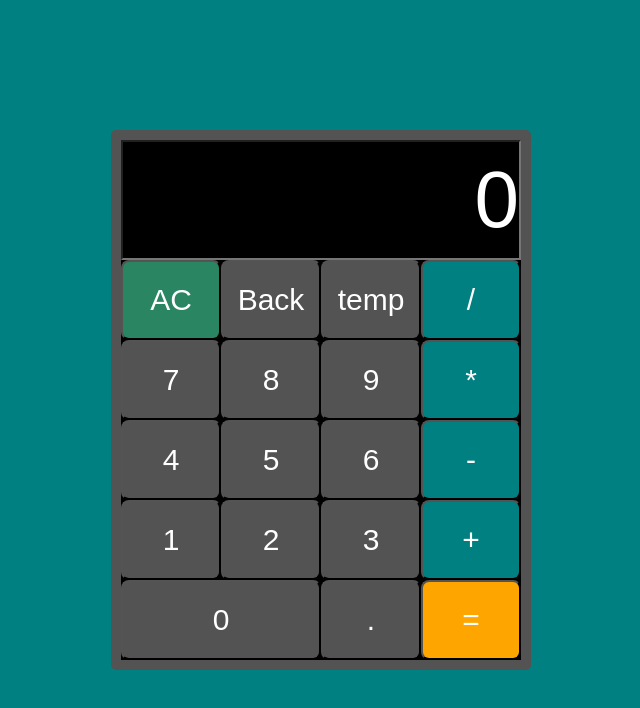
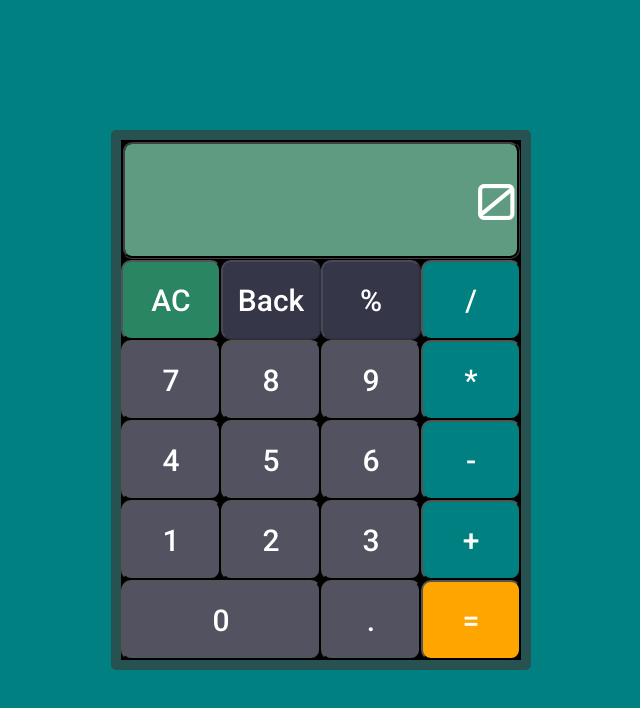
Before and after one commit to jufu87/Calculator, a plain HTML site: page index.html in a window 1280 px wide. Shown: the whole page, without its empty margins (319-959 px from the left). Drawn offline with Linux system fonts and the light colour scheme.

Commit message:
Add CSS stylings including hover effects

```diff
--- a/index.css
+++ b/index.css
@@ -3,11 +3,12 @@
     list-style: none;
     margin: 0;
     padding: 0;
-    /* font-family: "Permanent Marker", cursive;
-    font-weight: 400;
-    font-style: normal; */
     font-size: 30px;
     color: white;
+    font-family: "Roboto", sans-serif;
+    font-weight: 500;
+    font-style: normal;
+
 }
 
 body {
@@ -20,12 +21,9 @@ body {
 
 .container {
     display: grid;
-    grid-template-rows: 60px 60px 80px 80px 80px 80px 80px ;
+    grid-template-rows: 60px 60px 80px 80px 80px 80px 80px;
     grid-template-columns: 100px 100px 100px 100px;
-    /* position: absolute;
-    top: 50%;
-    left: 50%; */
-    border: 10px solid rgb(83, 83, 83);
+    border: 10px solid rgb(40, 82, 82);
     border-radius: 5px;
     background-color: black;
 
@@ -35,15 +33,21 @@ body {
     grid-row: 1 / 3;
     grid-column: 1 / 5;
     text-align: right;
-    font-size: 80px;
-    background-color: black;
+    font-size: 50px;
+    background-color: rgb(94, 155, 129);
+    border: 3px groove rgb(63, 63, 63);
+    border-radius: 10px;
+    margin: 1px;
     color: white;
+    font-family: "Orbitron", sans-serif;
+    font-optical-sizing: auto;
+    font-weight: 400;
+    font-style: normal;
 }
 
 button {
-    background-color: rgb(83, 83, 83);
-    border-radius: 8px;
-
+    background-color: rgb(82, 82, 97);
+    border-radius: 10px;
 }
 
 #btn-0 {
@@ -77,10 +81,9 @@ button {
     grid-column: 3 / 4;
 }
 
- #btn-add {
+#btn-add {
     grid-row: 6 / 7;
     grid-column: 4 / 5;
-    background-color: teal;
 }
 
 #btn-4 {
@@ -101,7 +104,6 @@ button {
 #btn-subtract {
     grid-row: 5 / 6;
     grid-column: 4 / 5;
-    background-color: teal;
 }
 
 #btn-7 {
@@ -122,7 +124,6 @@ button {
 #btn-multiply {
     grid-row: 4 / 5;
     grid-column: 4 / 5;
-    background-color: teal;
 }
 
 #btn-clear {
@@ -134,15 +135,44 @@ button {
 #btn-back {
     grid-row: 3 / 4;
     grid-column: 2 / 3;
+
 }
 
 #btn-temp {
     grid-row: 3 / 4;
     grid-column: 3 / 4;
+
 }
 
 #btn-divide {
     grid-row: 3 / 4;
     grid-column: 4 / 5;
+}
+
+#btn-clear:hover {
+    background-color: rgb(51, 102, 85);
+}
+
+.top-buttons {
+    background-color: rgb(54, 54, 73);
+}
+
+.top-buttons:hover {
+    background-color: rgb(82, 82, 97);
+}
+
+.numbers:hover {
+    background-color: rgb(54, 54, 73);
+}
+
+.operators {
     background-color: teal;
 }
+
+.operators:hover {
+    background-color: rgb(0, 97, 97);
+}
+
+#btn-equals:hover {
+    background-color: rgb(170, 111, 0);
+}
--- a/index.html
+++ b/index.html
@@ -1,36 +1,43 @@
 <!DOCTYPE html>
 <html lang="en">
+
 <head>
     <meta charset="UTF-8">
     <meta name="viewport" content="width=device-width, initial-scale=1.0">
     <title>Calculator</title>
     <link rel="stylesheet" href="index.css">
     <script src="index.js" defer></script>
+    <link rel="preconnect" href="https://fonts.googleapis.com">
+    <link rel="preconnect" href="https://fonts.gstatic.com" crossorigin>
+    <link href="https://fonts.googleapis.com/css2?family=Orbitron&display=swap" rel="stylesheet">
+    <link href="https://fonts.googleapis.com/css2?family=Orbitron:wght@500&family=Roboto:wght@500&display=swap" rel="stylesheet">
 </head>
+
 <body>
     <div class="container">
         <input type="text" id="result" value="">
 
         <button id="btn-clear">AC</button>
-        <button id="btn-back">Back</button>
-        <button id="temp">temp</button>
-        <button id="btn-divide">/</button>
-        <button id="btn-9">9</button>
-        <button id="btn-8">8</button>
-        <button id="btn-7">7</button>
-        <button id="btn-6">6</button>
-        <button id="btn-5">5</button>
-        <button id="btn-4">4</button>
-        <button id="btn-3">3</button>
-        <button id="btn-2">2</button>
-        <button id="btn-1">1</button>
-        <button id="btn-0">0</button>
-        <button id="btn-period">.</button>
-        <button id="btn-multiply">*</button>
-        <button id="btn-subtract">-</button>
-        <button id="btn-add">+</button>
+        <button class="top-buttons" id="btn-back">Back</button>
+        <button class="top-buttons" id="temp">%</button>
+        <button class="numbers" id="btn-9">9</button>
+        <button class="numbers" id="btn-8">8</button>
+        <button class="numbers" id="btn-7">7</button>
+        <button class="numbers" id="btn-6">6</button>
+        <button class="numbers" id="btn-5">5</button>
+        <button class="numbers" id="btn-4">4</button>
+        <button class="numbers" id="btn-3">3</button>
+        <button class="numbers" id="btn-2">2</button>
+        <button class="numbers" id="btn-1">1</button>
+        <button class="numbers" id="btn-0">0</button>
+        <button class="numbers" id="btn-period">.</button>
+        <button class="operators" id="btn-divide">/</button>
+        <button class="operators" id="btn-multiply">*</button>
+        <button class="operators" id="btn-subtract">-</button>
+        <button class="operators" id="btn-add">+</button>
         <button id="btn-equals">=</button>
 
     </div>
 </body>
+
 </html>
--- a/index.js
+++ b/index.js
@@ -1,6 +1,10 @@
 const container = document.querySelector("container");
 const resultDisplay = document.querySelector("#result");
 const equalsBtn = document.querySelector("#btn-equals")
+const backBtn = document.querySelector("#btn-back")
+const temp = document.querySelector("#temp")
+temp.disabled = true;
+backBtn.disabled = true;
 // const backBtn = document.querySelector("#btn-back")
 let btns = document.querySelectorAll('button');
 
@@ -13,15 +17,12 @@ let displayValue2 = "";
 let tempDisplayValue = "";
 let calculationResult = null;
 
-
-
 resultDisplay.setAttribute("value", displayValue1 + operator + displayValue2);
 const operatorValues = ["+", "-", "*", "/"];
 
 console.log(resultDisplay.value);
 let periodBtn = document.querySelector("#btn-period")
 const periodStr = ["."];
-
 
 btns.forEach(function (button) {
     button.addEventListener('click', function () {
@@ -34,12 +35,10 @@ btns.forEach(function (button) {
             console.log(`you pressed ${button.id}`);
             console.log("includes decimal");
             periodBtn.disabled = true;
-
         }
 
         // if (button.id === "btn-back") {
         //     back();
-
         // }
 
         if (button.id === "btn-clear") {
@@ -89,7 +88,6 @@ let operatorFunction = function (lastButtonPressed) {
 
     console.log(`operator pressed: ${lastButtonPressed}`);
 
-
     if (operatorValues.includes(operator)) {
         if (operator === lastButtonPressed) {
             console.log("same exact operator twice in a row, call the equals function");
@@ -105,11 +103,9 @@ let operatorFunction = function (lastButtonPressed) {
     } else {
         operator = lastButtonPressed;
         resultDisplay.setAttribute("value", displayValue1 + operator + displayValue2);
-
     };
 
     num1 = parseFloat(displayValue1);
-
 
     console.log(displayValue1);
     return;
@@ -123,7 +119,7 @@ let updateDisplay = function (lastButtonPressed) {
         tempDisplayValue = "";
         resultDisplay.setAttribute("value", "");
     };
-        if (lastButtonPressed === "Back") {
+        if (lastButtonPressed === "Back") { // will will need to change when I update the back button
             return;
         } else {
             displayValue1 += lastButtonPressed;
@@ -144,7 +140,6 @@ let updateDisplay2 = function (lastButtonPressed) {
     resultDisplay.setAttribute("value", displayValue1 + operator + displayValue2);
     return;
 }
-
 
 // -----------------------------------------------
 
@@ -167,12 +162,10 @@ const multiply = function (n1, n2) {
 }
 
 const divide = function (n1, n2) {
-
-
     console.log(n1 / n2);
     calculationResult = (n1 / n2).toPrecision(6);
     calculationResult = Number(calculationResult);
-    // the 2 here could be a variable that has the length of the display (with a -2 for the integer and decimal point)
+    // the toPrecision number here could be a variable that has the length of the display.
 }
 
 const operate = function (n1, n2) {
@@ -185,7 +178,7 @@ const operate = function (n1, n2) {
         multiply(n1, n2);
     } else if (operator === "/") {
         if (n1 === 0 || n2 === 0) {
-            resultDisplay.setAttribute("value", "You got a deathwish??!!");
+            resultDisplay.setAttribute("value", "NICE TRY :)");
             semiClear();
             return;
         }
@@ -194,8 +187,7 @@ const operate = function (n1, n2) {
         return;
     };
 
-
-
+    periodBtn.disabled = false;
 
     num2 = null;
     operator = newOperator;
@@ -226,6 +218,7 @@ const clear = function () {
     displayValue2 = "";
     tempDisplayValue = ""
     calculationResult = null;
+    periodBtn.disabled = false;
     resultDisplay.setAttribute("value", "");
     return;
 }
@@ -238,6 +231,7 @@ const semiClear = function () {
     displayValue2 = "";
     tempDisplayValue = ""
     calculationResult = null;
+    periodBtn.disabled = false;
     return;
 }
 
@@ -250,17 +244,10 @@ const semiClear = function () {
 //         resultDisplay.value = resultDisplay.value.slice(0, -1);
 //         return;
 //     };
-
-
-
 //     if (operator === "") {
 //         displayValue1 = displayValue1.slice(0, -1);
-
 //     } else {
 //         displayValue2 = displayValue2.slice(0, -1);
 //     };
-
 //     return;
 // };
-
-// do not call updateDisplay1 or updateDisplay2 when back button is pressed
```
